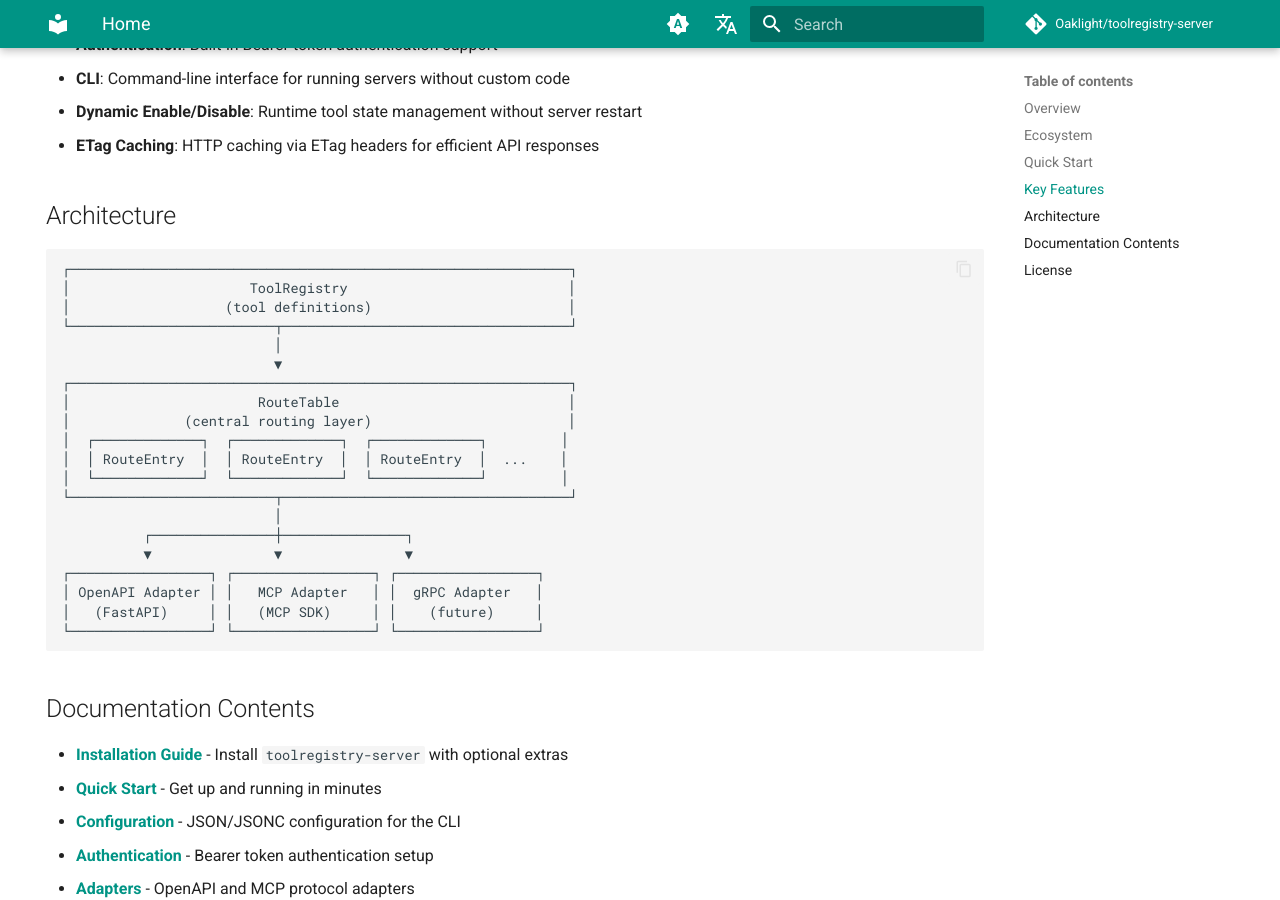
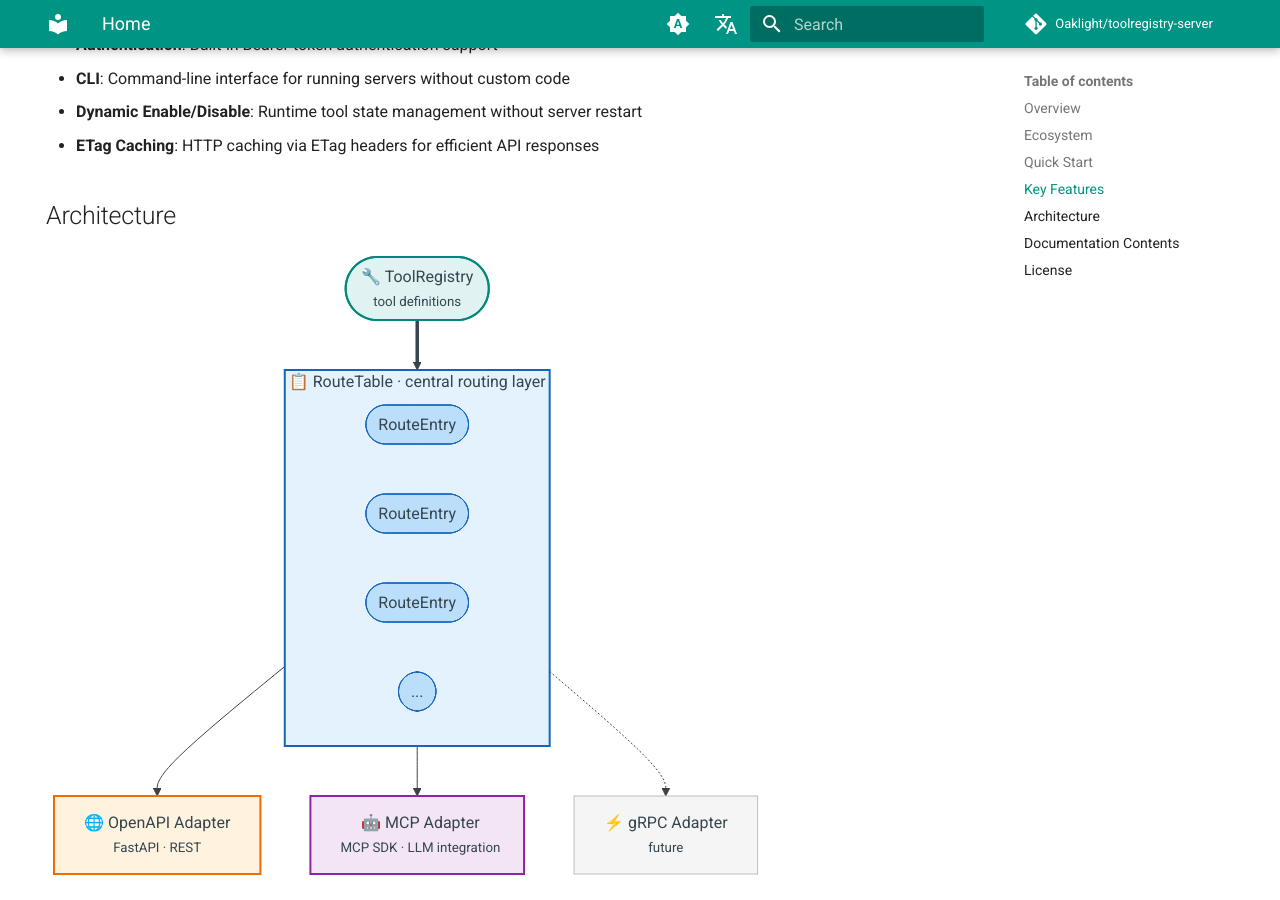
Before and after one commit to Oaklight/toolregistry-server, an MkDocs documentation site: the page built from docs/index.md, in a window 1280 px wide and 900 px high, scrolled down 1557 px. Built offline with MkDocs 1.6.1 and Material for MkDocs 9.7.7, drawn with Linux system fonts in a browser that asks for light colours; comment, search, counter and statistics services are not loaded; part of the change alters nothing that is shown.

Commit message:
fix: replace ASCII architecture diagram with mermaid, enable mermaid support

````diff
--- a/docs/index.md
+++ b/docs/index.md
@@ -73,27 +73,36 @@ app = create_openapi_app(route_table)
 
 ## Architecture
 
-```
-┌─────────────────────────────────────────────────────────────┐
-│                      ToolRegistry                           │
-│                   (tool definitions)                        │
-└─────────────────────────┬───────────────────────────────────┘
-                          │
-                          ▼
-┌─────────────────────────────────────────────────────────────┐
-│                       RouteTable                            │
-│              (central routing layer)                        │
-│  ┌─────────────┐  ┌─────────────┐  ┌─────────────┐         │
-│  │ RouteEntry  │  │ RouteEntry  │  │ RouteEntry  │  ...    │
-│  └─────────────┘  └─────────────┘  └─────────────┘         │
-└─────────────────────────┬───────────────────────────────────┘
-                          │
-          ┌───────────────┼───────────────┐
-          ▼               ▼               ▼
-┌─────────────────┐ ┌─────────────────┐ ┌─────────────────┐
-│ OpenAPI Adapter │ │   MCP Adapter   │ │  gRPC Adapter   │
-│   (FastAPI)     │ │   (MCP SDK)     │ │    (future)     │
-└─────────────────┘ └─────────────────┘ └─────────────────┘
+```mermaid
+graph TD
+    TR(["🔧 ToolRegistry<br/><small>tool definitions</small>"])
+
+    subgraph RT ["📋 RouteTable · central routing layer"]
+        direction LR
+        RE1([RouteEntry])
+        RE2([RouteEntry])
+        RE3([RouteEntry])
+        RE4(["..."])
+    end
+
+    OA["🌐 OpenAPI Adapter<br/><small>FastAPI · REST</small>"]
+    MA["🤖 MCP Adapter<br/><small>MCP SDK · LLM integration</small>"]
+    GA["⚡ gRPC Adapter<br/><small>future</small>"]
+
+    TR ==> RT
+    RT --> OA
+    RT --> MA
+    RT -.-> GA
+
+    style TR fill:#e0f2f1,stroke:#00897b,stroke-width:2px,color:#004d40
+    style RT fill:#e3f2fd,stroke:#1565c0,stroke-width:2px,color:#0d47a1
+    style OA fill:#fff3e0,stroke:#ef6c00,stroke-width:2px,color:#e65100
+    style MA fill:#f3e5f5,stroke:#8e24aa,stroke-width:2px,color:#6a1b9a
+    style GA fill:#f5f5f5,stroke:#bdbdbd,stroke-width:1px,color:#9e9e9e
+    style RE1 fill:#bbdefb,stroke:#1565c0,color:#0d47a1
+    style RE2 fill:#bbdefb,stroke:#1565c0,color:#0d47a1
+    style RE3 fill:#bbdefb,stroke:#1565c0,color:#0d47a1
+    style RE4 fill:#bbdefb,stroke:#1565c0,color:#0d47a1
 ```
 
 ## Documentation Contents
--- a/mkdocs.yml
+++ b/mkdocs.yml
@@ -88,7 +88,11 @@ nav:
 markdown_extensions:
   - admonition
   - pymdownx.details
-  - pymdownx.superfences
+  - pymdownx.superfences:
+      custom_fences:
+        - name: mermaid
+          class: mermaid
+          format: !!python/name:pymdownx.superfences.fence_code_format
   - pymdownx.highlight:
       anchor_linenums: true
       line_spans: __span
````
